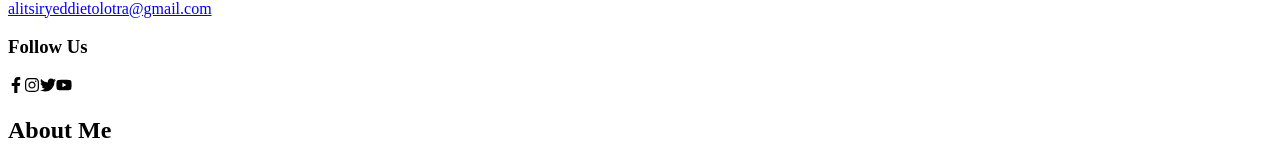
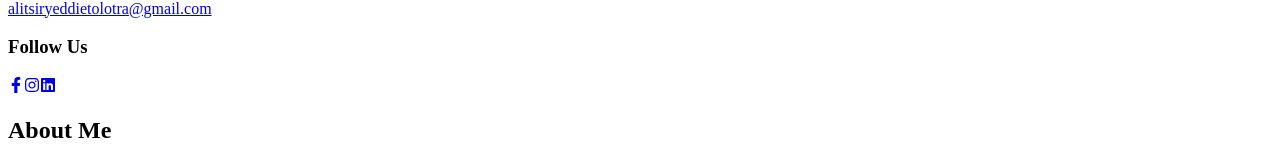
Before and after one commit to JOUDASHY/portfolio-tolotra, a Next.js app: page /contact in a window 1280 px wide. Shown: the part 1107-1271 px from the top of the page. Built offline with nearby package versions, Linux system fonts and the light colour scheme.

Commit message:
fix all link in contact

```diff
--- a/src/app/components/Contact.tsx
+++ b/src/app/components/Contact.tsx
@@ -6,6 +6,7 @@ import {
   FaInstagram,
   FaTwitter,
   FaYoutube,
+  FaLinkedin,
 } from "react-icons/fa";
 
 const Contact = () => {
@@ -127,10 +128,30 @@ const Contact = () => {
               Follow Us
             </h3>
             <div className="flex gap-8 text-black text-3xl sm:text-4xl">
-              <FaFacebookF className="hover:text-pink-500 cursor-pointer transition-colors" />
-              <FaInstagram className="hover:text-pink-500 cursor-pointer transition-colors" />
-              <FaTwitter className="hover:text-pink-500 cursor-pointer transition-colors" />
-              <FaYoutube className="hover:text-pink-500 cursor-pointer transition-colors" />
+              <a
+                href="https://www.facebook.com/nirina.sarah.96"
+                target="_blank"
+                rel="noopener noreferrer"
+                className="hover:text-pink-500 transition-colors"
+              >
+                <FaFacebookF />
+              </a>
+              <a
+                href="https://www.instagram.com/al.eddie03/"
+                target="_blank"
+                rel="noopener noreferrer"
+                className="hover:text-pink-500 transition-colors"
+              >
+                <FaInstagram />
+              </a>
+              <a
+                href="https://www.linkedin.com/in/eddie-tolotra-alitsiry-766050263/"
+                target="_blank"
+                rel="noopener noreferrer"
+                className="hover:text-pink-500 transition-colors"
+              >
+                <FaLinkedin />
+              </a>
             </div>
           </div>
         </div>
```
Also changed, not shown: src/app/components/Banner.tsx (+5 -3 lines), src/app/components/Banner1.tsx (+4 -4 lines), src/app/components/Banner2.tsx (+5 -5 lines), tailwind.config.js (+17 -0 lines).
